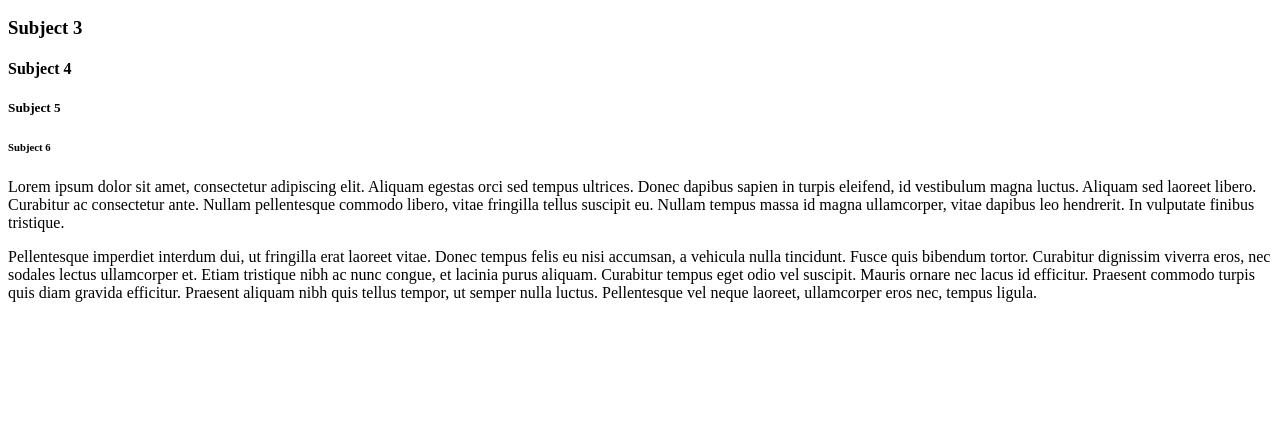
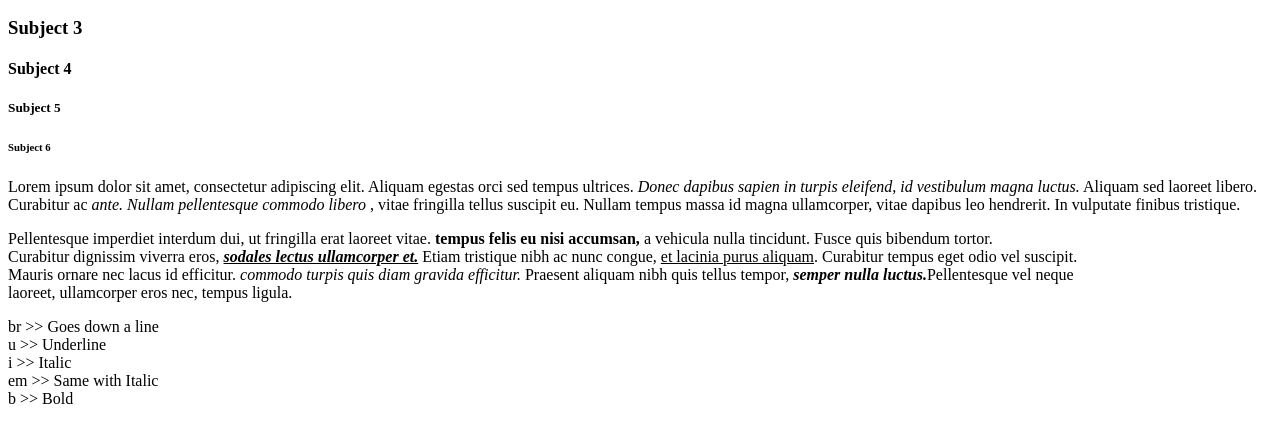
Before and after one commit to abdullah0912/WebDevelopment, a plain HTML site: page Html Development/index.html in a window 1280 px wide. Shown: the part 110-552 px from the top of the page. Drawn offline with Linux system fonts and the light colour scheme.

Commit message:
Update index.html

```diff
--- a/Html Development/index.html
+++ b/Html Development/index.html
@@ -16,17 +16,25 @@
 
     <p>Lorem ipsum dolor sit amet, consectetur adipiscing elit.
         Aliquam egestas orci sed tempus ultrices.
-        Donec dapibus sapien in turpis eleifend, id vestibulum magna luctus. Aliquam sed laoreet libero.
-        Curabitur ac consectetur ante. Nullam pellentesque commodo libero, vitae fringilla tellus suscipit eu.
+        <i>Donec dapibus sapien in turpis eleifend, id vestibulum magna luctus.</i> Aliquam sed laoreet libero.
+        Curabitur ac <em>ante. Nullam pellentesque commodo libero</em> , vitae fringilla tellus suscipit eu.
         Nullam tempus massa id magna ullamcorper, vitae dapibus leo hendrerit.
         In vulputate finibus tristique.</p>
 
     <p>Pellentesque imperdiet interdum dui, ut fringilla erat laoreet vitae.
-        Donec tempus felis eu nisi accumsan, a vehicula nulla tincidunt.
-        Fusce quis bibendum tortor. Curabitur dignissim viverra eros, nec sodales lectus ullamcorper et.
-        Etiam tristique nibh ac nunc congue, et lacinia purus aliquam. Curabitur tempus eget odio vel suscipit.
-        Mauris ornare nec lacus id efficitur. Praesent commodo turpis quis diam gravida efficitur.
+        <b>tempus felis eu nisi accumsan,</b> a vehicula nulla tincidunt.
+        Fusce quis bibendum tortor.<br> Curabitur dignissim viverra eros, <u><b><em>sodales lectus ullamcorper et.</em></b></u>
+        Etiam tristique nibh ac nunc congue, <u>et lacinia purus aliquam</u>. Curabitur tempus eget odio vel suscipit.<br>
+        Mauris ornare nec lacus id efficitur. <i>commodo turpis quis diam gravida efficitur.</i>
         Praesent aliquam nibh quis tellus tempor,
-        ut semper nulla luctus. Pellentesque vel neque laoreet, ullamcorper eros nec, tempus ligula.</p>
+        <b><i>semper nulla luctus.</i></b>Pellentesque vel neque<br> laoreet, ullamcorper eros nec, tempus ligula.</p>
+
+        <p>
+            br >> Goes down a line<br>
+            u >> Underline<br>
+            i >> Italic<br>
+            em >> Same with Italic<br>
+            b >> Bold
+        </p>
 </body>
 </html>
```
